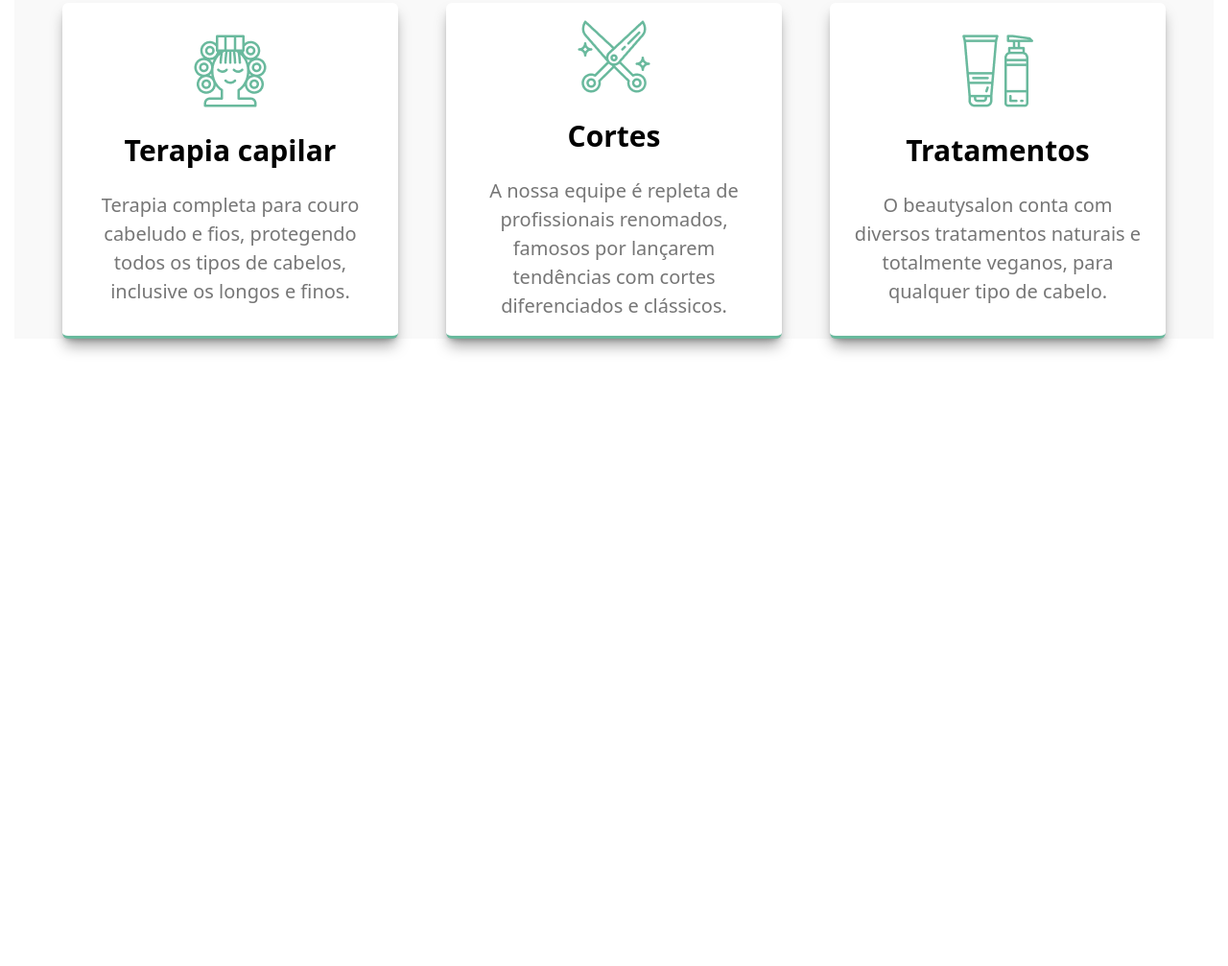
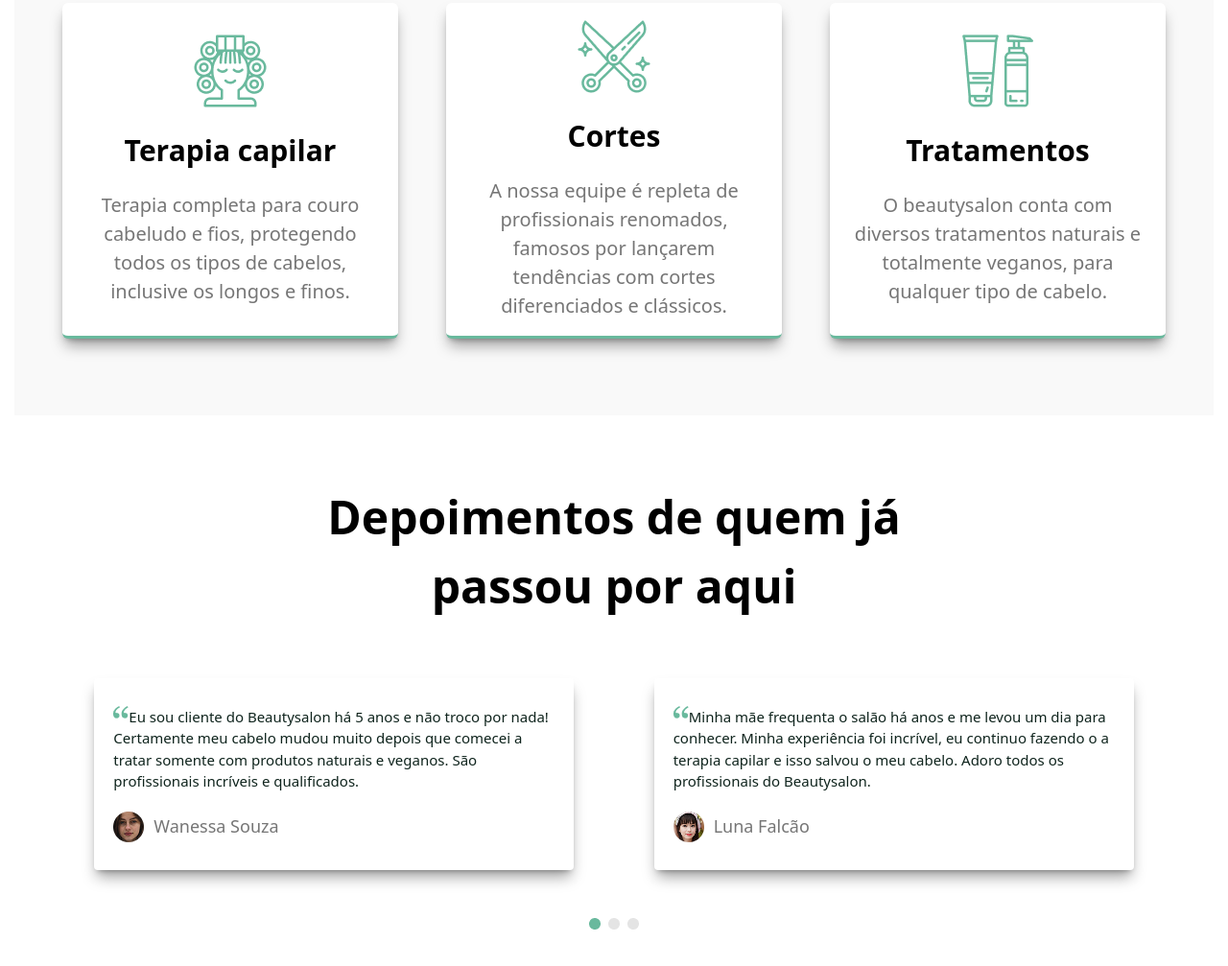
Before and after one commit to dilovar6666/tw, a website: page index.html in a window 1280 px wide. Shown: the part 1798-2805 px from the top of the page at 96% size. Before the commit the page ends 2221 px from the top, so only its background shows below. Drawn offline with Linux system fonts and the light colour scheme.

Commit message:
feat: Add section-4

```diff
--- a/index.html
+++ b/index.html
@@ -64,14 +64,14 @@
     </div>
 
 
-    <section class="flex flex-col items-center pt-[60px] bg-[#F9F9F9] max-w-[1250px] m-auto">
+    <section class="flex flex-col items-center pt-[60px]  bg-[#F9F9F9] max-w-[1250px] m-auto">
         <h1 class="font-bold text-center text-[48px]">Serviços</h1>
         <p class="lg:w-[40%] text-center">Com mais de 10 anos no mercado, o <span
                 class="text-[#69B99D] font-bold">Beautysalon</span> já conquistou clientes de inúmeros países com seus
             tratamentos exclusivos e totalmente naturais</p>
     </section>
     <section
-        class="flex flex-col lg:flex-row lg:justify-evenly items-center pt-[60px] mb-[70px] bg-[#F9F9F9] max-w-[1250px] m-auto">
+        class="flex flex-col lg:flex-row pb-[80px] lg:justify-evenly items-center pt-[60px] mb-[70px] bg-[#F9F9F9] max-w-[1250px] m-auto">
         <div
             class="lg:w-[350px] h-[350px] w-[95%] bg-[white] lg:mt-[0px] mt-[20px] rounded-[6px] shadow-[#0000005d] px-[20px] shadow-lg gap-[20px] border-b-[3px] border-b-[#69B99D] flex flex-col justify-center items-center text-center">
             <img src="./forimg/Icon (21).png" alt="">
@@ -94,6 +94,45 @@
                 veganos, para qualquer tipo de cabelo.</p>
         </div>
     </section>
+
+    <section class="font-bold lg:text-[48px] text-[30px]  text-center">Depoimentos de quem já <br> passou por aqui
+    </section>
+
+    <section class="flex flex-col  lg:flex-row items-center justify-evenly max-w-[1250px]  m-auto mt-[60px]">
+        <div
+            class="lg:w-[500px] w-[95%] lg:h-[200px] rounded-[4px]  bg-[#ffffff] p-[20px] flex flex-col justify-center gap-[20px] shadow-[#0000005d] shadow-lg ">
+            <div>
+                <p class="text-[15px] flex text-[#0F241D]"><span><img src="./forimg/Aspas.png" alt=""></span>Eu sou
+                    cliente do Beautysalon há 5 anos e não troco por nada!</p>
+                <p class="text-[15px] flex text-[#0F241D]"> Certamente meu cabelo mudou muito depois que
+                    comecei a tratar somente com produtos naturais e veganos. São profissionais incríveis e
+                    qualificados.
+                </p>
+            </div>
+            <div class="flex items-center gap-[10px]">
+                <img src="./forimg/Img (2).png" alt="">
+                <h1 class="text-[18px] text-[#767676]">Wanessa Souza</h1>
+            </div>
+        </div>
+        <div
+            class="lg:w-[500px] lg:h-[200px] rounded-[4px] w-[95%] mt-[15px] lg:mt-[0px]  bg-[#ffffff] p-[20px] flex flex-col justify-center gap-[20px] shadow-[#0000005d] shadow-lg ">
+            <div>
+                <p class="text-[15px] flex text-[#0F241D]"><span><img src="./forimg/Aspas.png" alt=""></span>Minha mãe
+                    frequenta o salão há anos e me levou um dia para</p>
+                <p class="text-[15px] flex text-[#0F241D]"> conhecer. Minha experiência foi incrível, eu continuo
+                    fazendo o a terapia capilar e isso salvou o meu cabelo. Adoro todos os profissionais do Beautysalon.
+                </p>
+            </div>
+            <div class="flex items-center gap-[10px]">
+                <img src="./forimg/Img (3).png" alt="">
+                <h1 class="text-[18px] text-[#767676]">Luna Falcão</h1>
+            </div>
+        </div>
+    </section>
+    <section><img class="mt-[50px] m-auto lg:hidden mb-[50px]" src="./forimg/Dots.png" alt=""></section>
+    <section><img class="lg:mt-[50px] lg:m-auto lg:block hidden lg:mb-[50px]" src="./forimg/Dots (1).png" alt=""></section>
+
+
 </body>
 
 </html>
```
Also changed, not shown: forimg/Aspas.png (added), forimg/Dots (1).png (added), forimg/Dots.png (added), forimg/Img (2).png (added), forimg/Img (3).png (added), src/output.css.
